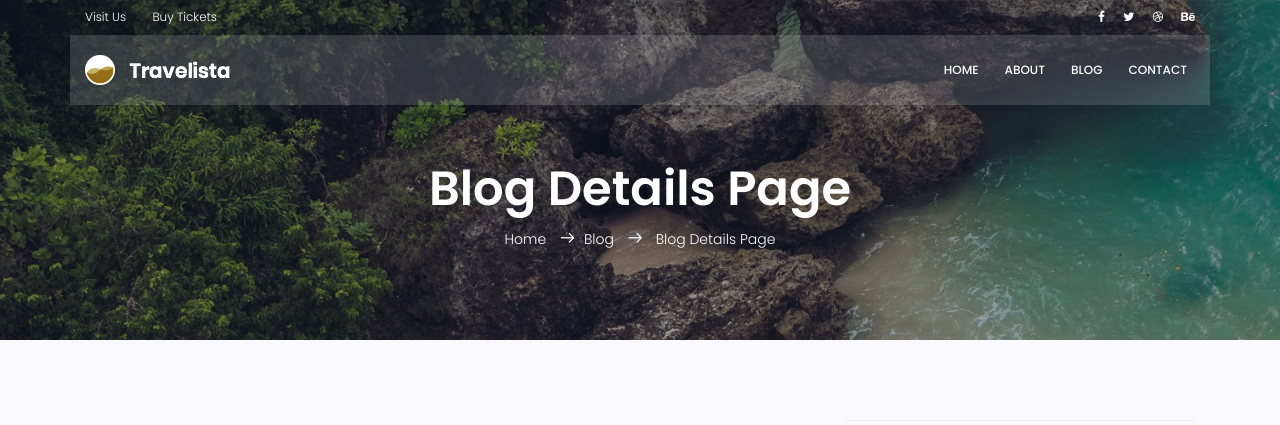
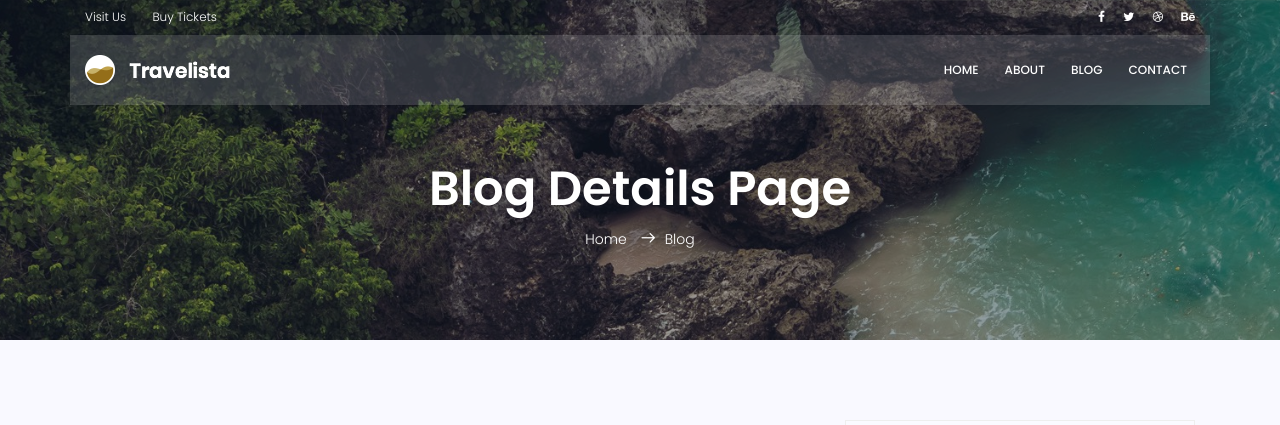
Before and after one commit to H03ein99/MySite, a Django app: template MySite/templates/blog/blog-single.html in a window 1280 px wide. Shown: the top 425 px of the page. Run offline with Django 5.2, Linux system fonts and the light colour scheme; the template is opened without the code that fills it, so the values that code supplies are empty; some libraries are stand-ins or nearby versions.

Commit message:
Update blog-single.html

```diff
--- a/MySite/templates/blog/blog-single.html
+++ b/MySite/templates/blog/blog-single.html
@@ -9,7 +9,7 @@
         <div class="about-content col-lg-12">
           <h1 class="text-white">Blog Details Page</h1>
           <p class="text-white link-nav">
-            <a href="index.html">Home</a> <span class="lnr lnr-arrow-right"></span><a href="{% url 'blog-home' %}">Blog</a> <span class="lnr lnr-arrow-right"></span> <a href="{% url 'blog-single' post.id %}">Blog Details Page</a>
+            <a href="{% url 'index'%}">Home</a> <span class="lnr lnr-arrow-right"></span><a href="{% url 'blog-home' %}">Blog</a>
           </p>
         </div>
       </div>
```
